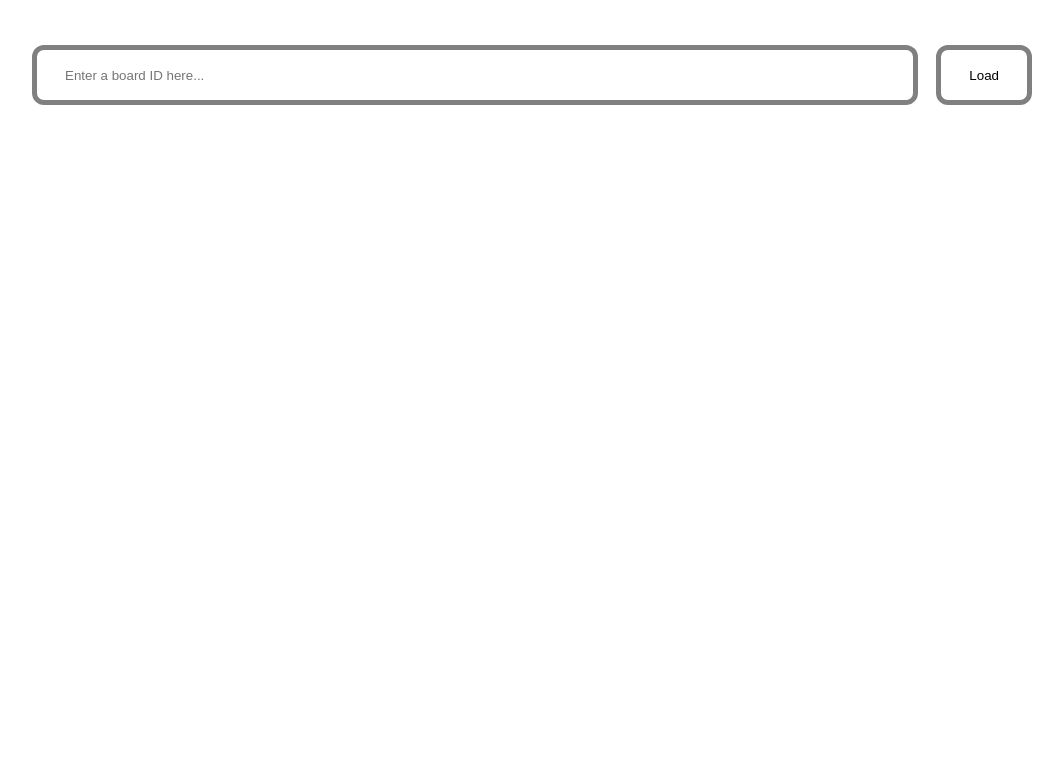
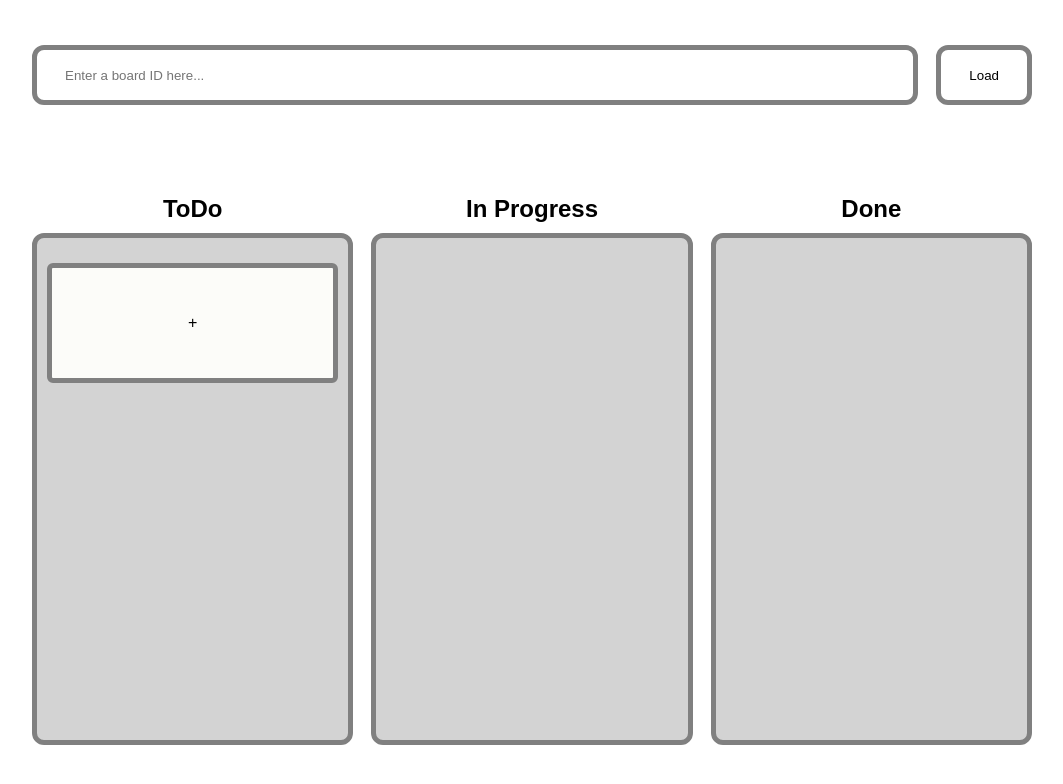
Before and after one commit to darynakarmazin/kanban-client, a React (Create React App) app: page / in a window 1280 px wide. Shown: the top 784 px of the page, without its empty margins (108-1171 px from the left). Built offline with nearby package versions, Linux system fonts and the light colour scheme.

Commit message:
Added empty board

```diff
--- a/src/components/App.tsx
+++ b/src/components/App.tsx
@@ -1,10 +1,10 @@
 import React, { useRef, useState } from "react";
 import { Board, BoardItem, Kanban } from "../types/boardsType";
-import { kanban } from "../data";
+import { initialKanban, kanban } from "../data";
 
 function App() {
   const [kanbanData, setKanbanData] = useState<Kanban | null>(null);
-  const [boards, setBoards] = useState<Board[]>([]);
+  const [boards, setBoards] = useState<Board[]>(initialKanban);
   const [currentBoard, setCurrentBoard] = useState<Board | null>(null);
   const [currentItem, setCurrentItem] = useState<BoardItem | null>(null);
 
--- a/src/data.ts
+++ b/src/data.ts
@@ -48,3 +48,13 @@ export const kanban = [
     ],
   },
 ];
+
+export const initialKanban = [
+  {
+    id: "01",
+    title: "ToDo",
+    items: [],
+  },
+  { id: "02", title: "In Progress", items: [] },
+  { id: "03", title: "Done", items: [] },
+];
```
